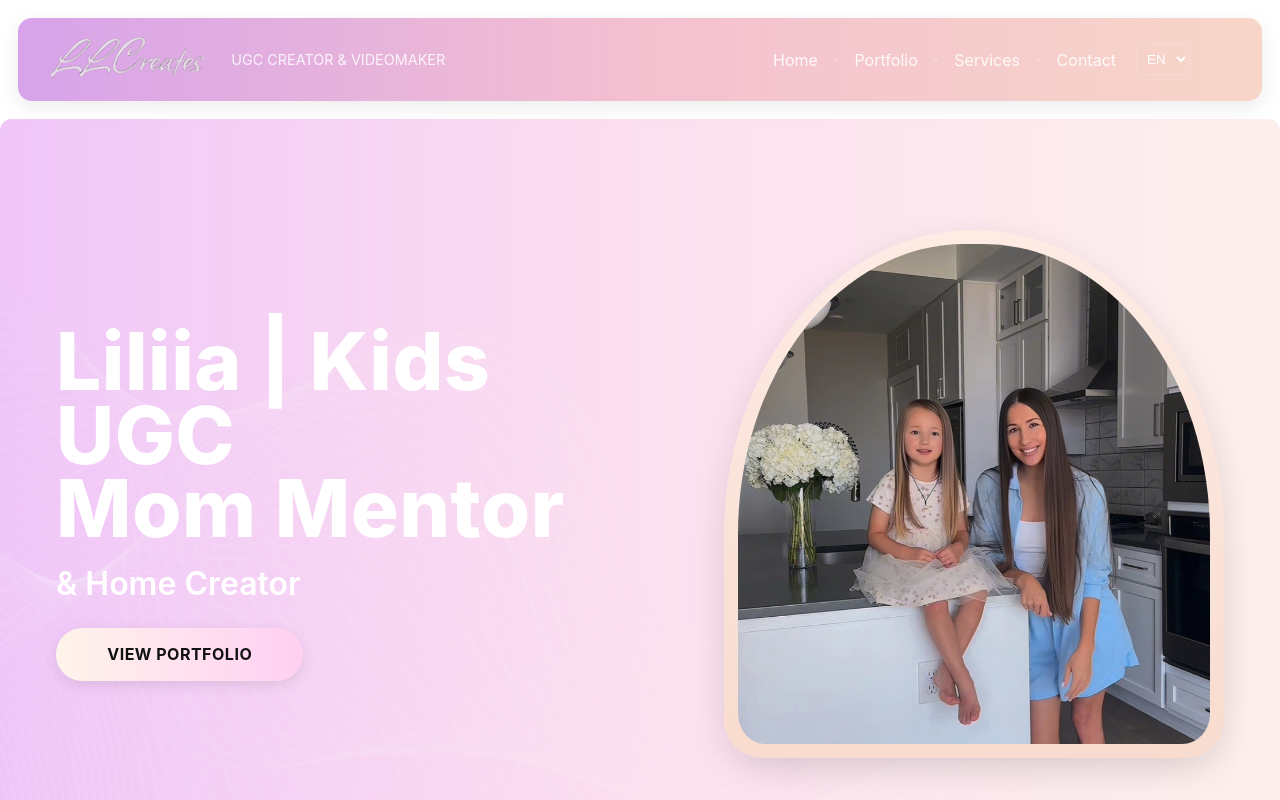
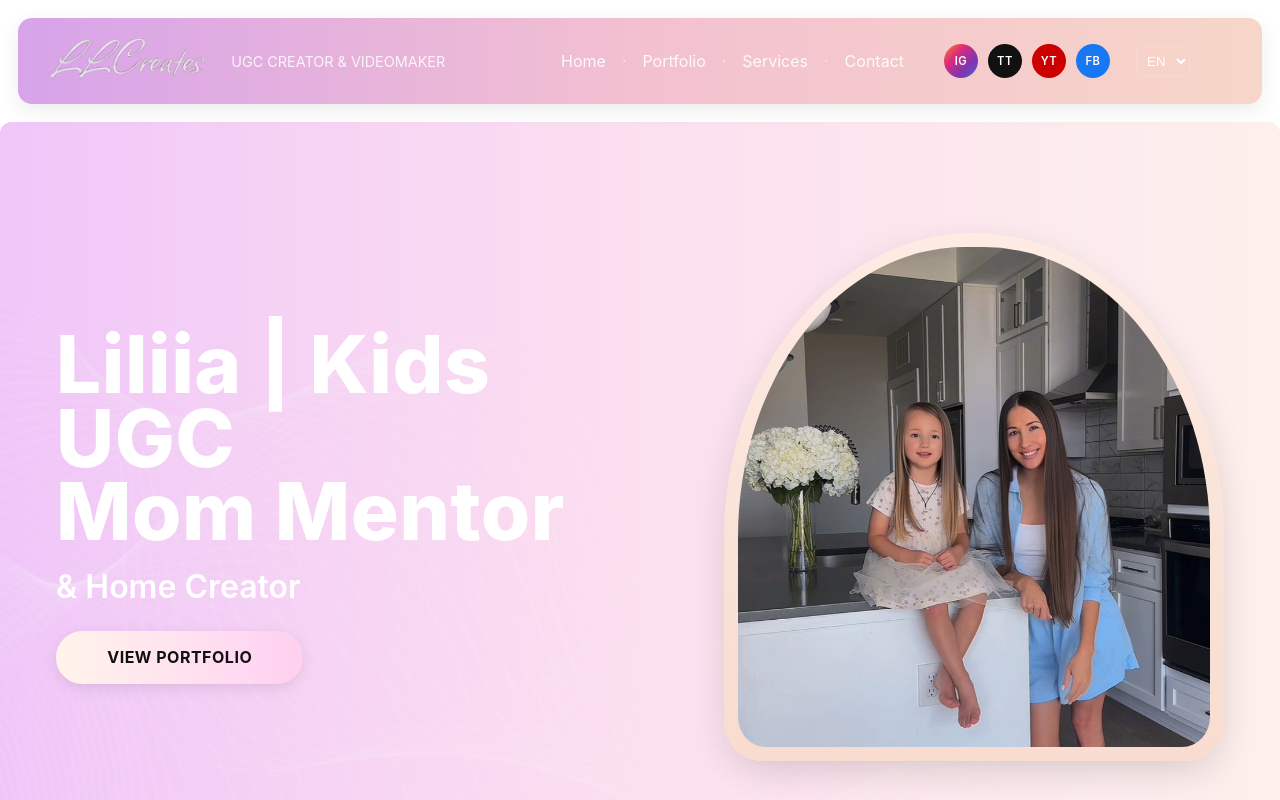
Before and after one commit to zanmax08/lilyaproject, a Vue app: page / in a window 1280 px wide. Shown: the top 800 px of the page. Built offline with nearby package versions, Linux system fonts and the light colour scheme.

Commit message:
Add social links to SiteHeader and restructure language selection

```diff
--- a/src/components/SiteHeader.vue
+++ b/src/components/SiteHeader.vue
@@ -19,13 +19,20 @@
       <button class="burger" @click="$emit('toggle-mobile')" :aria-label="t('ui.toggle_menu')">
         <span :class="{open: mobileOpen}"></span>
       </button>
-
+      <div class="right-cluster">
+        <div class="social-links" aria-label="social links">
+          <a href="https://instagram.com" target="_blank" rel="noopener" aria-label="Instagram" class="icon ig">IG</a>
+          <a href="https://tiktok.com" target="_blank" rel="noopener" aria-label="TikTok" class="icon tt">TT</a>
+          <a href="https://youtube.com" target="_blank" rel="noopener" aria-label="YouTube" class="icon yt">YT</a>
+          <a href="https://facebook.com" target="_blank" rel="noopener" aria-label="Facebook" class="icon fb">FB</a>
+        </div>
         <div class="lang-select">
           <select v-model="langLocal" @change="onLangChange">
             <option value="en">EN</option>
             <option value="ru">RU</option>
             <option value="es">ES</option>
           </select>
+        </div>
       </div>
     </div>
 
@@ -67,6 +74,19 @@ export default {
 .site-header .lang-select{position:static;margin-left:12px}
 .header-inner{padding-left:96px;padding-right:96px}
 .main-nav{margin-left:auto}
+.right-cluster{display:flex;align-items:center;gap:14px;margin-left:32px}
+.social-links{display:flex;align-items:center;gap:10px}
+.social-links .icon{display:inline-flex;align-items:center;justify-content:center;width:34px;height:34px;font-size:.7rem;font-weight:600;letter-spacing:.5px;border-radius:50%;background:rgba(255,255,255,0.12);color:#fff;text-decoration:none;position:relative;overflow:hidden;transition:background .25s,transform .25s}
+.social-links .icon:hover{background:rgba(255,255,255,0.25);transform:translateY(-2px)}
+.social-links .icon:active{transform:translateY(0);background:rgba(255,255,255,0.35)}
+.social-links .icon.ig{background:linear-gradient(135deg,#F58529,#DD2A7B,#8134AF,#515BD4);}
+.social-links .icon.ig:hover{filter:brightness(1.1)}
+.social-links .icon.tt{background:#111}
+.social-links .icon.tt:hover{background:#222}
+.social-links .icon.yt{background:#cc0000}
+.social-links .icon.yt:hover{background:#e60000}
+.social-links .icon.fb{background:#1877F2}
+.social-links .icon.fb:hover{background:#2b86f7}
 .logo{height:64px;display:block}
 .tag{color:rgba(255,255,255,0.85);font-size:0.9rem}
 .main-nav{color:rgba(255,255,255,0.9)}
@@ -89,6 +109,7 @@ export default {
   .burger{display:block}
   .mobile-nav{display:flex;flex-direction:column;gap:8px;padding:12px 18px;background:#3a2b2b}
   .mobile-nav a{color:#fff;padding:8px 0}
+  .social-links{display:none}
 }
 
 .lang-select{margin-left:12px}
```
Lines whose indentation alone changed are shown as unchanged.
